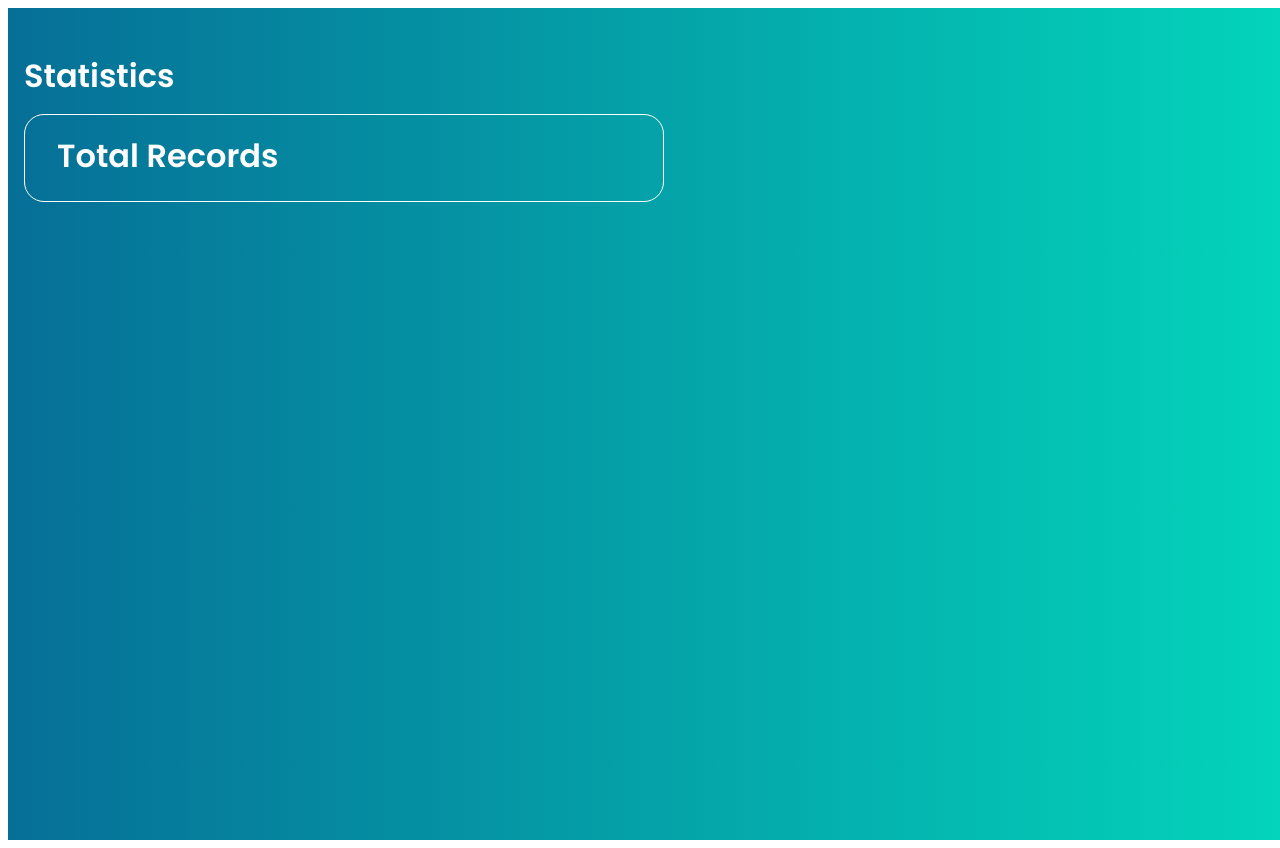
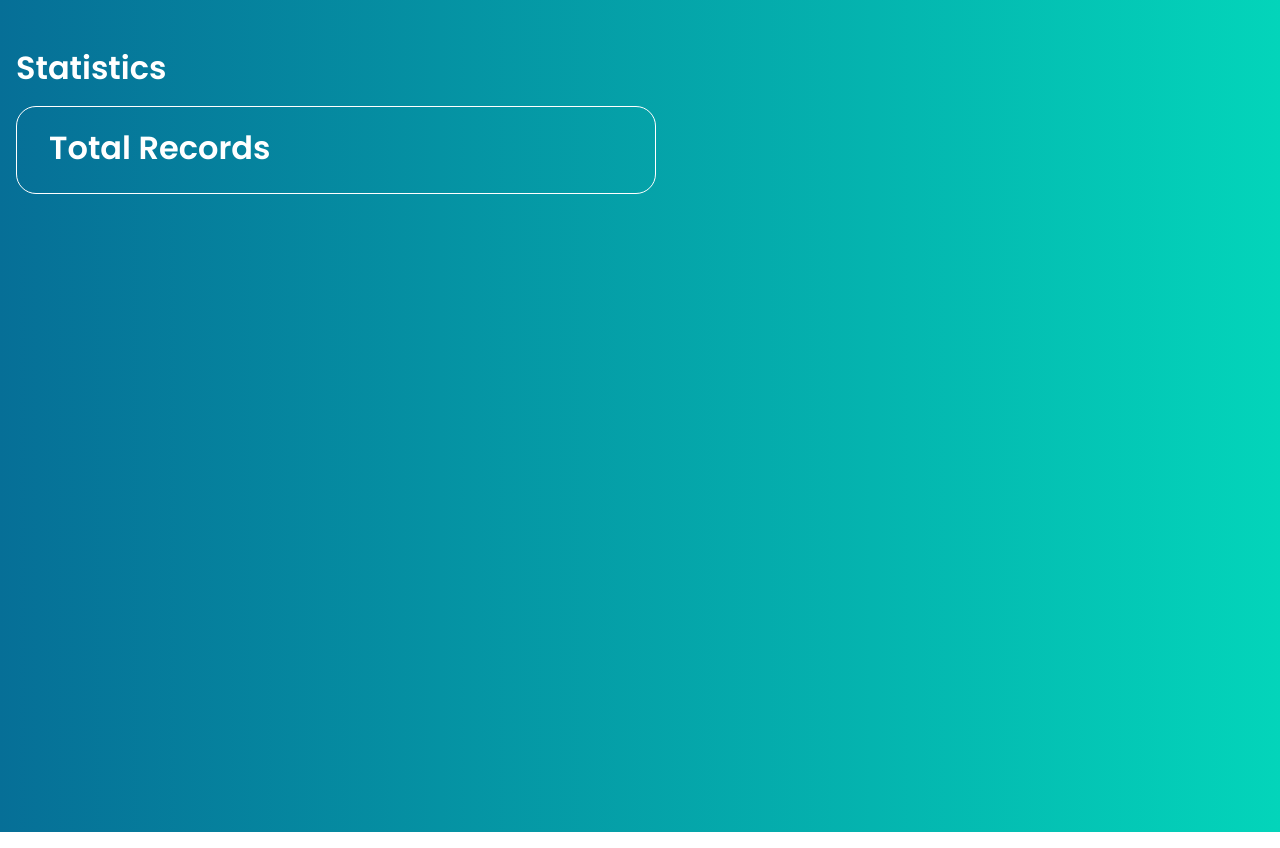
Before and after one commit to liuhahi/nuxt3-frontend, a Nuxt app: page / in a window 1280 px wide. Shown: the top 848 px of the page. Built offline with nearby package versions, Linux system fonts and the light colour scheme.

Commit message:
Added global css

```diff
--- /dev/null
+++ b/assets/styles/main.css
@@ -0,0 +1,4 @@
+body {
+  margin: 0;
+  padding: 0;
+}
--- a/layouts/default.vue
+++ b/layouts/default.vue
@@ -3,14 +3,10 @@
     <head>
       <title>Welcome to home page</title>
     </head>
-    <body class="default"></body>
   </Html>
   <!-- <Header/>
   <Footer/> -->
   <slot/>
 </template>
 <style scoped>
-  .default{
-    margin:0;
-  }
 </style>
--- a/nuxt.config.ts
+++ b/nuxt.config.ts
@@ -2,5 +2,10 @@ import { defineNuxtConfig } from 'nuxt3'
 
 // https://v3.nuxtjs.org/docs/directory-structure/nuxt.config
 export default defineNuxtConfig({
+  ssr: false,
 
+  css: [
+    // CSS file in the project
+    '@/assets/styles/main.css',
+  ]
 })
--- a/pages/index.vue
+++ b/pages/index.vue
@@ -26,7 +26,6 @@
   width: 100vw;
   height: 100vh;
   padding: 1rem;
-  max-width: 1500px;
   background: linear-gradient(to left, #03d7bb, #066f97);
 }
 .Total-Records {
```
